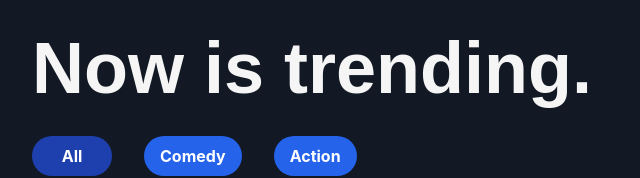
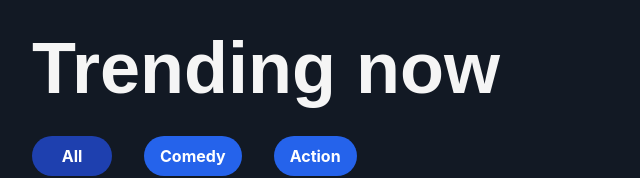
Before and after one commit to andrewsvt/animated-movie-posters, a React (Create React App) app: page / in a window 1280 px wide. Shown: the top 178 px of the page, without its empty margins (0-640 px from the left). Built offline with nearby package versions, Linux system fonts and the light colour scheme; no server answers.

Commit message:
Update App.tsx

```diff
--- a/src/App.tsx
+++ b/src/App.tsx
@@ -36,7 +36,7 @@ const App: React.FC = () => {
 
   return (
     <div className="max-w-7xl lg:m-auto lg:p-8 m-8 space-y-8">
-      <h1 className="text-7xl font-bold mb-8 font-DMSans">Now is trending.</h1>
+      <h1 className="text-7xl font-bold mb-8 font-DMSans">Trending now</h1>
       <Filter
         popular={popular}
         setFiltered={setFiltered}
```
